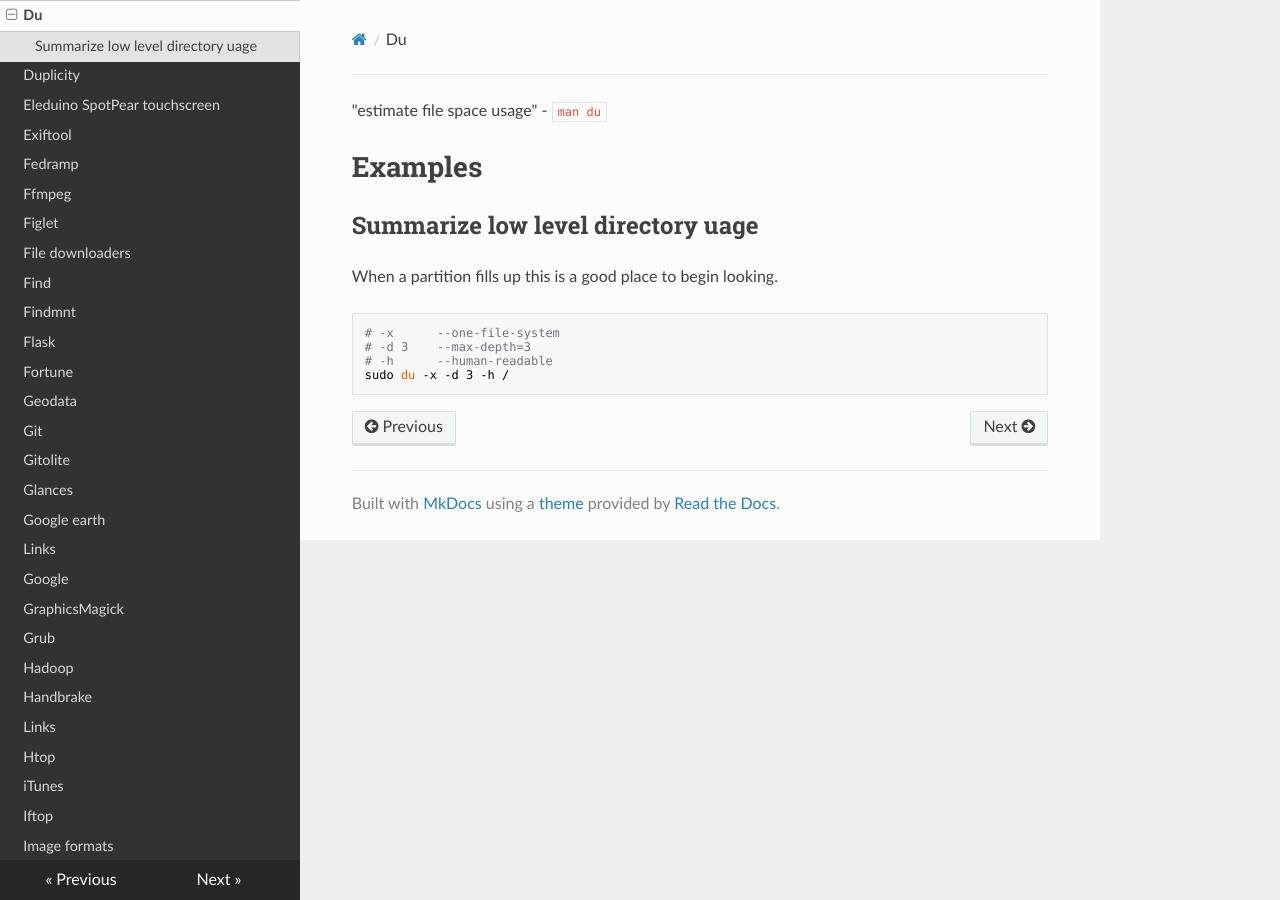
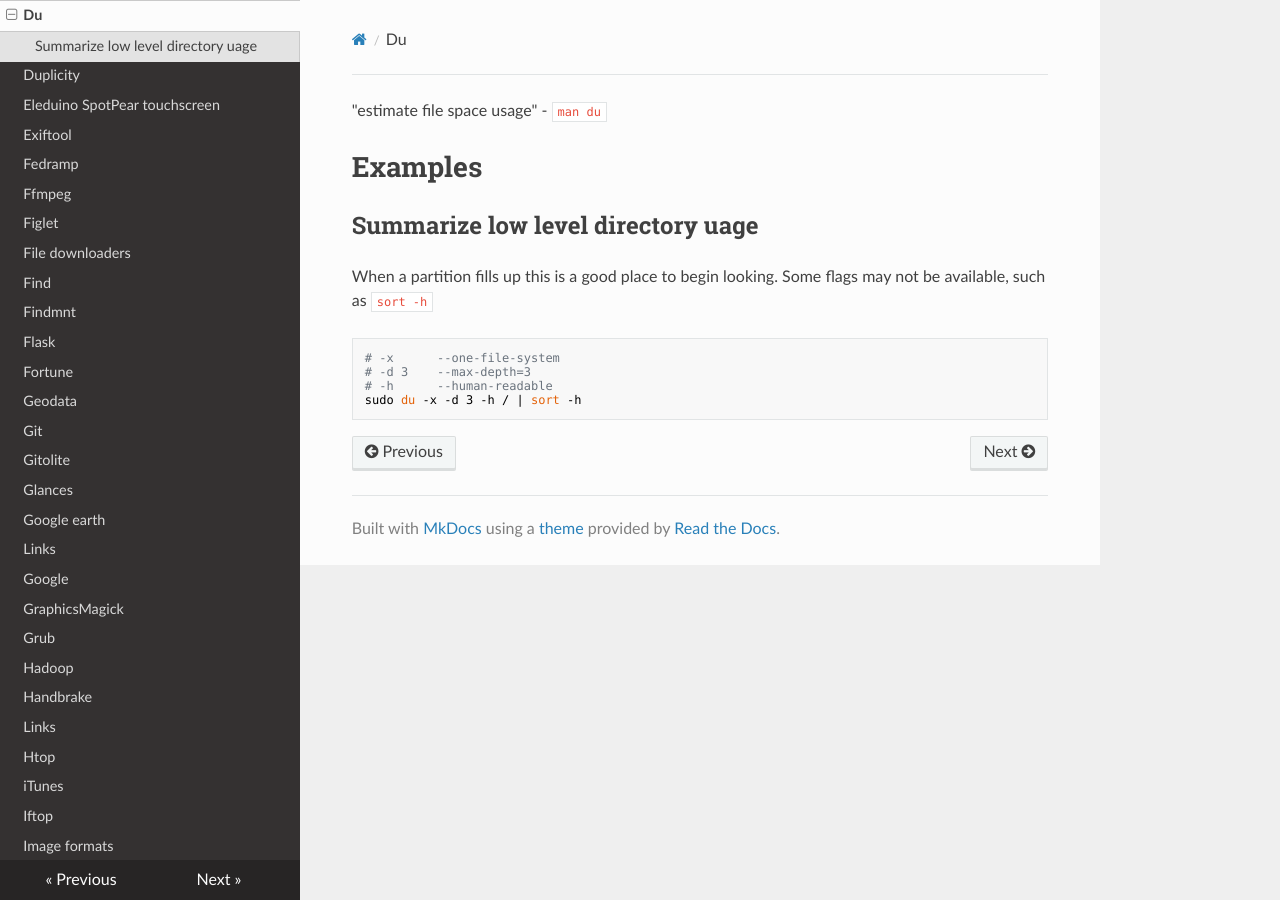
Before and after one commit to lando-cal/tech-notes, an MkDocs documentation site: the page built from docs/du.md, in a window 1280 px wide. Built offline with MkDocs 1.6.1, drawn with Linux system fonts in a browser that asks for light colours; nearby versions of some CDN libraries.

Commit message:
Expand example

````diff
--- a/docs/du.md
+++ b/docs/du.md
@@ -4,11 +4,11 @@
 
 ## Summarize low level directory uage
 
-When a partition fills up this is a good place to begin looking.
+When a partition fills up this is a good place to begin looking. Some flags may not be available, such as `sort -h`
 
 ```
 # -x      --one-file-system
 # -d 3    --max-depth=3
 # -h      --human-readable
-sudo du -x -d 3 -h /
+sudo du -x -d 3 -h / | sort -h
 ```
````
